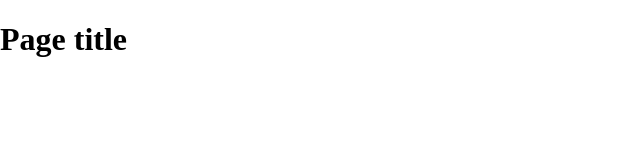
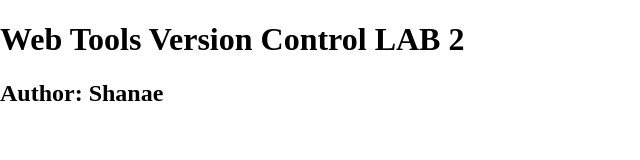
Before and after one commit to SLaPean123456789/WtLeacture, a plain HTML site: page index.html in a window 1280 px wide. Shown: the whole page, without its empty margins (0-640 px from the left). Drawn offline with nearby package versions, Linux system fonts and the light colour scheme.

Commit message:
Changed the text
changed the title and added a line

```diff
--- a/index.html
+++ b/index.html
@@ -14,7 +14,8 @@
     </head>
     <body>
     <header>
-	<h1>Page title</h1>
+	<h1>Web Tools Version Control LAB 2</h1>
+    <h2>Author: Shanae</h2>
     </header>
     <nav id="pageNav">
     </nav>
```
